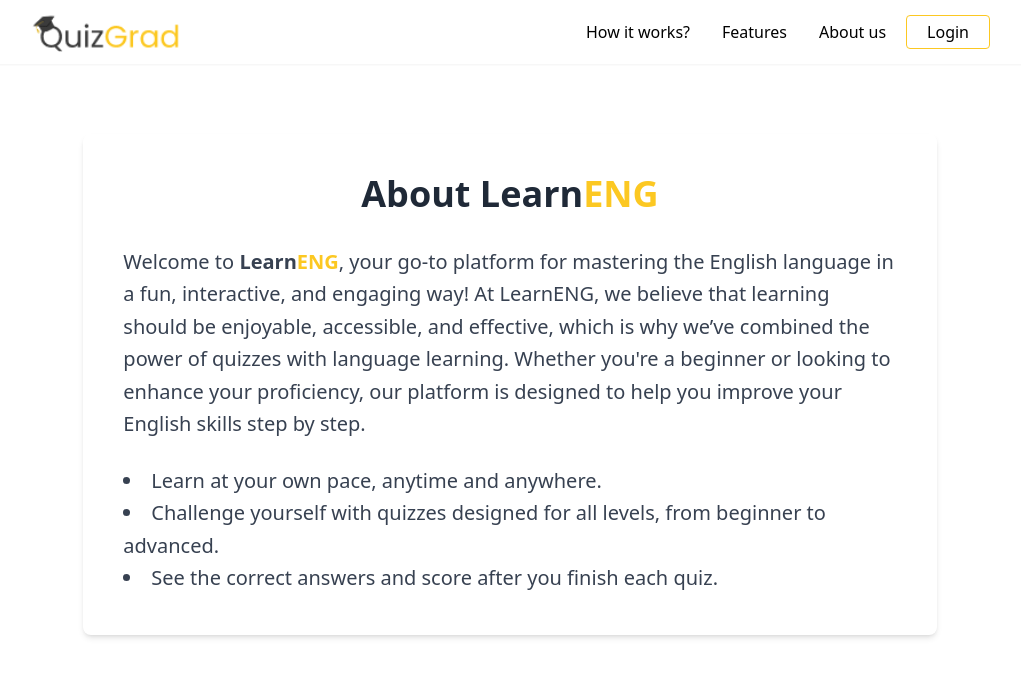
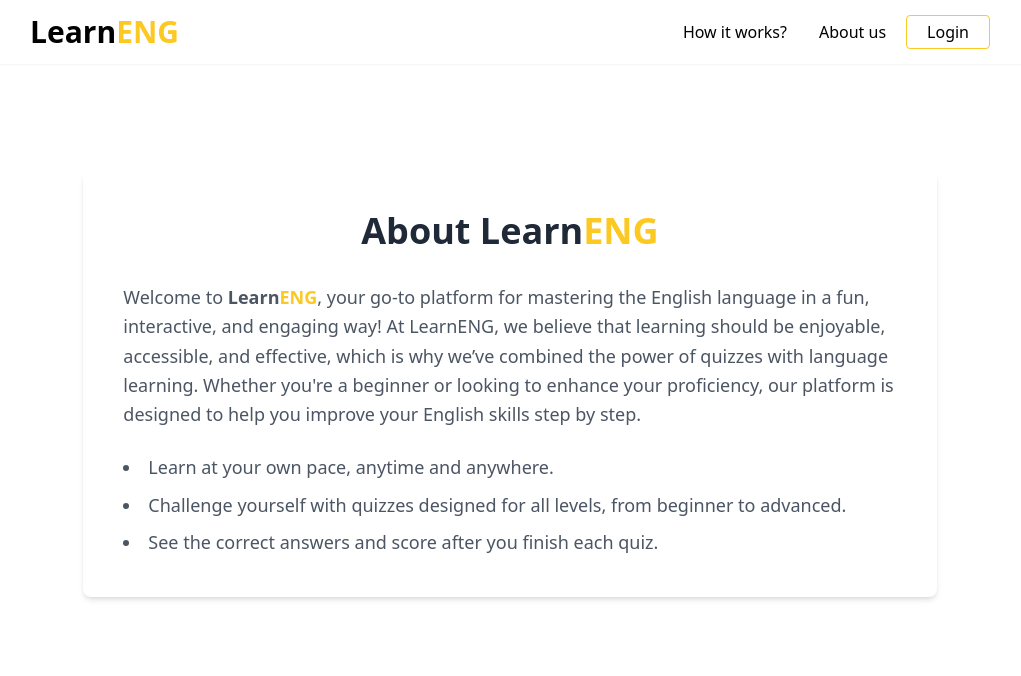
Before and after one commit to PRAVEEN-PR-2004/Quizz-app, a React (Vite) app: page /aboutus in a window 1280 px wide. Shown: the top 676 px of the page, without its empty margins (130-1151 px from the left). Built offline with nearby package versions, Linux system fonts and the light colour scheme.

Commit message:
completed

```diff
--- a/src/components/Aboutus.jsx
+++ b/src/components/Aboutus.jsx
@@ -6,14 +6,14 @@ const Aboutus = () => {
       <div className="w-11/12 p-10 rounded-lg shadow-md lg:w-2/3 bg-secondary">
         <header className="mb-8 text-center">
           <h1 className="text-4xl font-bold text-gray-800">
-            About Learn<sapn className="text-primary">ENG</sapn>
+            About Learn<span className="text-primary">ENG</span>
           </h1>
         </header>
         <article>
-          <p className="mb-6 text-xl leading-relaxed text-gray-700">
+          <p className="mb-6 text-lg font-medium leading-relaxed text-gray-600">
             Welcome to{" "}
             <strong>
-              Learn<sapn className="text-primary">ENG</sapn>
+              Learn<span className="text-primary">ENG</span>
             </strong>
             , your go-to platform for mastering the English language in a fun,
             interactive, and engaging way! At LearnENG, we believe that learning
@@ -22,9 +22,11 @@ const Aboutus = () => {
             a beginner or looking to enhance your proficiency, our platform is
             designed to help you improve your English skills step by step.
           </p>
-          <ul className="text-xl leading-relaxed text-gray-700 list-disc list-inside">
-            <li>Learn at your own pace, anytime and anywhere.</li>
-            <li>
+          <ul className="text-lg leading-relaxed text-gray-600 list-disc list-inside">
+            <li className="mb-2">
+              Learn at your own pace, anytime and anywhere.
+            </li>
+            <li className="mb-2">
               Challenge yourself with quizzes designed for all levels, from
               beginner to advanced.
             </li>
--- a/src/components/Features.jsx
+++ /dev/null
@@ -1,7 +0,0 @@
-import React from "react";
-
-const Features = () => {
-  return <div>features</div>;
-};
-
-export default Features;
--- a/src/components/Home.jsx
+++ b/src/components/Home.jsx
@@ -10,6 +10,9 @@ const Home = () => {
       navigate("/quiz");
       SetLoading(false);
     }, 3000);
+  };
+  const handleKnowMore = () => {
+    navigate("/aboutus");
   };
 
   return (
@@ -27,24 +30,27 @@ const Home = () => {
           Learn new concepts for each question
         </h2>
         <p className="py-2 pl-2 mb-6 text-gray-500 border-l-4">
-          We help you prepare for exams and quizzes
+          We make learning English accessible and enjoyable.
         </p>
-        <div className="flex items-center">
+        <div className="flex flex-col items-center md:flex-row md:space-x-3">
           <button
             onClick={handleStateQuiz}
-            className="px-6 py-2 text-white rounded bg-primary"
+            className="w-full px-6 py-2 mb-8 text-white rounded md:w-auto bg-primary md:mb-0"
           >
-            Start Quizz
+            Start Quiz
           </button>
 
-          <button className="inline-flex items-center px-6 py-2 ml-3 transition-all duration-300 ease-in border rounded text-primary hover:bg-primary hover:text-white">
+          <button
+            onClick={handleKnowMore}
+            className="inline-flex items-center justify-center w-full px-6 py-2 transition-all duration-300 ease-in border rounded md:w-auto text-primary hover:bg-primary hover:text-white"
+          >
             <svg
               xmlns="http://www.w3.org/2000/svg"
               fill="none"
               viewBox="0 0 24 24"
               strokeWidth={1.5}
               stroke="currentColor"
-              className="size-6"
+              className="w-6 h-6 mr-2" // Adjusted icon size and added margin
             >
               <path
                 strokeLinecap="round"
@@ -52,7 +58,8 @@ const Home = () => {
                 d="m8.25 4.5 7.5 7.5-7.5 7.5"
               />
             </svg>
-            Know more
+            <span className="flex items-center">Know more</span>{" "}
+            {/* Center the text */}
           </button>
         </div>
       </div>
--- a/src/components/Howitoworks.jsx
+++ b/src/components/Howitoworks.jsx
@@ -1,7 +1,81 @@
 import React from "react";
+import yourImage from "../../public/images/undraw_Questions_re_1fy7.png"; // Update the path to the uploaded image
 
 const Howitoworks = () => {
-  return <div>dd</div>;
+  return (
+    <section className="w-full flex flex-col items-center py-12 min-h-[70vh]">
+      <div className="flex flex-col-reverse w-11/12 p-10 bg-white rounded-lg  lg:w-[90%] lg:flex-row ">
+        {/* Text Section */}
+        <div className="flex-1 mb-6 lg:mb-0 lg:mr-6 md:mt-14">
+          <header className="mb-8 text-center lg:text-left">
+            <h1 className="text-4xl font-bold text-gray-800">How It Works</h1>
+          </header>
+          <article>
+            <p className="mb-6 text-lg leading-relaxed text-gray-700">
+              At{" "}
+              <strong>
+                Learn<span className="text-primary">ENG</span>
+              </strong>
+              , we've designed our quiz platform to help you learn effectively
+              and enjoyably. Here's how it works:
+            </p>
+            <ul className="mb-6 text-lg leading-relaxed text-gray-600 list-disc list-inside">
+              <li className="mb-2">
+                Each round consists of{" "}
+                <strong>
+                  <span className="text-primary">6 questions</span>
+                </strong>
+                .
+              </li>
+              <li className="mb-2">
+                For each question, you will be provided with{" "}
+                <strong>
+                  <span className="text-primary">4 options</span>
+                </strong>
+                .
+              </li>
+              <li className="mb-2">
+                Select the option you think is correct and click on{" "}
+                <strong>
+                  <span className="text-primary">Submit</span>{" "}
+                </strong>
+                .
+              </li>
+              <li className="mb-2">
+                After submitting, you will see your{" "}
+                <strong>
+                  {" "}
+                  <span className="text-primary">score</span>
+                </strong>{" "}
+                for that round.
+              </li>
+              <li className="mb-2">
+                You can then{" "}
+                <strong>
+                  {" "}
+                  <span className="text-primary">restart</span>
+                </strong>{" "}
+                the quiz to try again and improve your score!
+              </li>
+            </ul>
+            <p className="text-lg leading-relaxed text-gray-700">
+              We hope you enjoy learning with our quizzes and enhance your
+              English skills effectively!
+            </p>
+          </article>
+        </div>
+
+        {/* Image Section */}
+        <div className="flex-1">
+          <img
+            src={yourImage}
+            alt="How it works illustration"
+            className="w-full h-auto rounded-lg "
+          />
+        </div>
+      </div>
+    </section>
+  );
 };
 
 export default Howitoworks;
--- a/src/components/Navbar.jsx
+++ b/src/components/Navbar.jsx
@@ -1,13 +1,17 @@
 import React from "react";
 import { Link } from "react-router-dom"; // Use Link for client-side navigation
-import logo from "../../public/images/logo.png";
 
 const Navbar = () => {
   return (
     <header className="h-16 shadow-sm">
       <nav className="flex items-center justify-between w-9/12 h-full mx-auto">
         <Link to="/" className="flex items-center ">
-          <img src={logo} alt="logo" className="h-10" />
+          <h1 className="text-3xl">
+            {" "}
+            <strong>
+              Learn<span className="text-primary">ENG</span>
+            </strong>
+          </h1>
         </Link>
 
         <div className="flex items-center space-x-5">
@@ -20,14 +24,7 @@ const Navbar = () => {
                 How it works?
               </Link>
             </li>
-            <li>
-              <Link
-                to="/features"
-                className="transition-colors hover:text-primary"
-              >
-                Features
-              </Link>
-            </li>
+
             <li>
               <Link
                 to="/aboutus"
--- a/src/main.jsx
+++ b/src/main.jsx
@@ -6,7 +6,6 @@ import Quiz from "./components/Quiz.jsx";
 import "./index.css";
 import Aboutus from "./components/Aboutus.jsx";
 import Howitoworks from "./components/Howitoworks.jsx";
-import Features from "./components/Features.jsx";
 
 function Main() {
   return (
@@ -17,7 +16,6 @@ function Main() {
           <Route path="quiz" element={<Quiz />} />
           <Route path="aboutus" element={<Aboutus />} />
           <Route path="howitworks" element={<Howitoworks />} />
-          <Route path="features" element={<Features />} />
         </Route>
       </Routes>
     </BrowserRouter>
```
